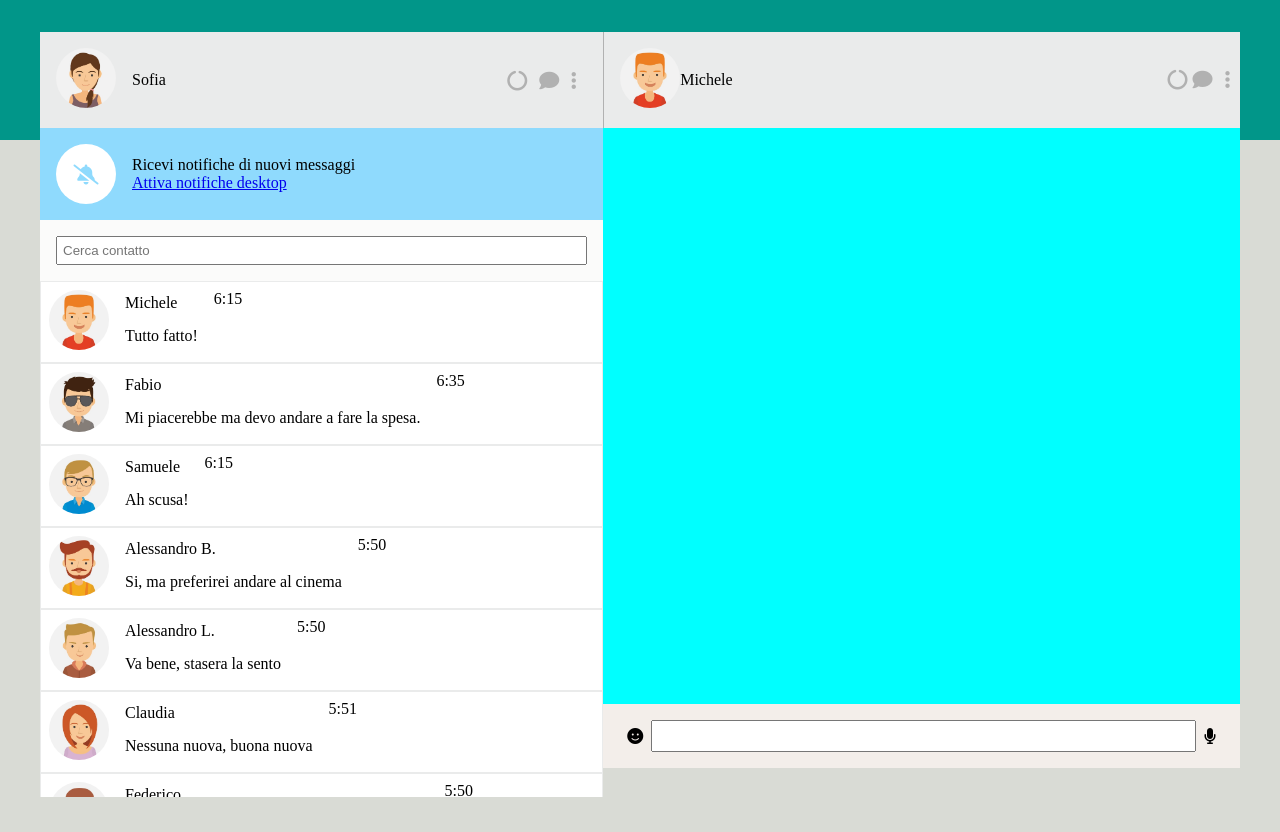
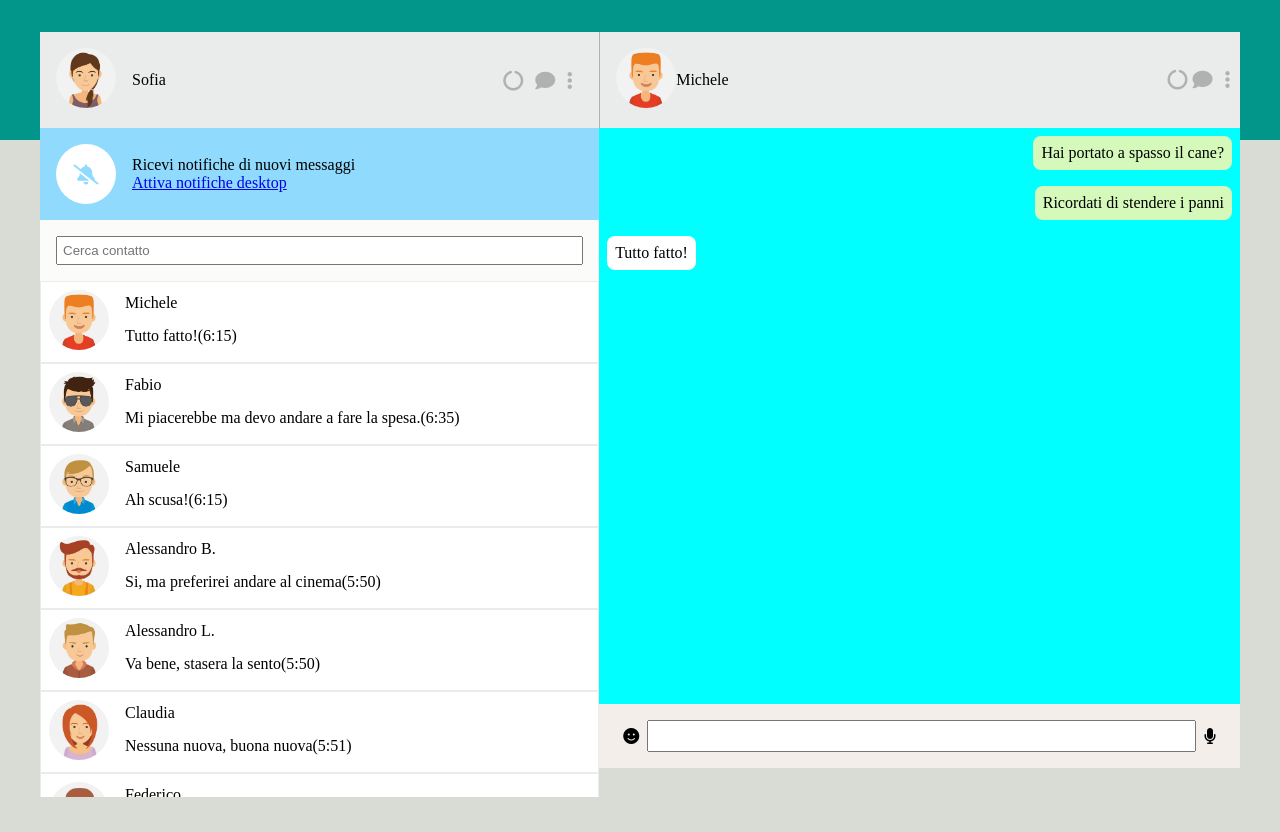
Before and after one commit to matteoNapoli42/vue-boolzapp, a plain HTML site: page index.html in a window 1280 px wide. Drawn offline with nearby package versions, Linux system fonts and the light colour scheme.

Commit message:
print messages through v-for and v-bind

```diff
--- a/assets/css/style.css
+++ b/assets/css/style.css
@@ -271,7 +271,7 @@ body
 }
 
 #orario{
-  text-align: end;
+  margin-top: 15px;
 }
 
 #ultimoMessaggio{
--- a/index.html
+++ b/index.html
@@ -53,10 +53,12 @@
               </div>
               <div class="text">
                 {{contact.name}}
-                <div id="ultimoMessaggio">{{contact.messages[contact.messages.length-1].message}}</div>
+                <div class="d-flex">
+                  <div id="ultimoMessaggio">{{contact.messages[contact.messages.length-1].message}}</div>
+                  <div id="orario">({{contact.messages[contact.messages.length-1].date.slice(12,16)}})</div>
+                  </div>
+                </div>
               </div>
-              <div id="orario">{{contact.messages[contact.messages.length-1].date.slice(12,16)}}</div>
-            </div>
           </div>
         </div>
       </div>
@@ -92,21 +94,14 @@
             <i class="fa-solid fa-comment fa-lg  fa-fw"></i>
             <i class="fa-solid fa-ellipsis-v fa-lg fa-fw"></i>
           </div>
-
         </div>
         <!-- /.active_contact -->
+
+        <!--AREA MESSAGGI-->
         <div class="messages">
-         <!-- old messages layout
-          div class="sent">
-            Lorem ipsum dolor sit amet consectetur adipisicing elit. Facilis, veritatis.
+          <div v-for="message in contacts[activeContact].messages" :class="message.status">
+            {{message.message}}
           </div>
-             <div class="sent">
-            Lorem ipsum dolor sit amet consectetur adipisicing elit. Facilis, veritatis.
-          </div>
-          <div class="received">
-            Lorem ipsum dolor sit amet consectetur adipisicing elit. Facilis, veritatis.
-          </div>
-        -->
         </div>
         <!-- /.messages -->
         <div class="toolbar">
```
Also changed, not shown: assets/js/main.js (+0 -7 lines).
